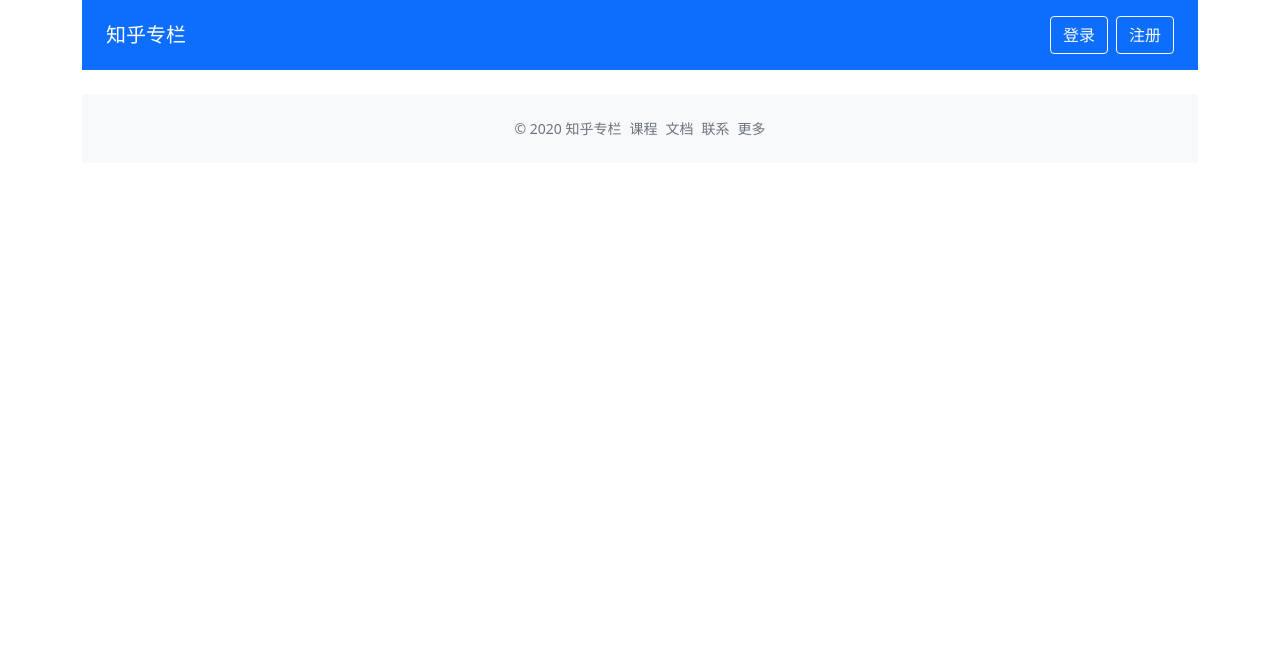
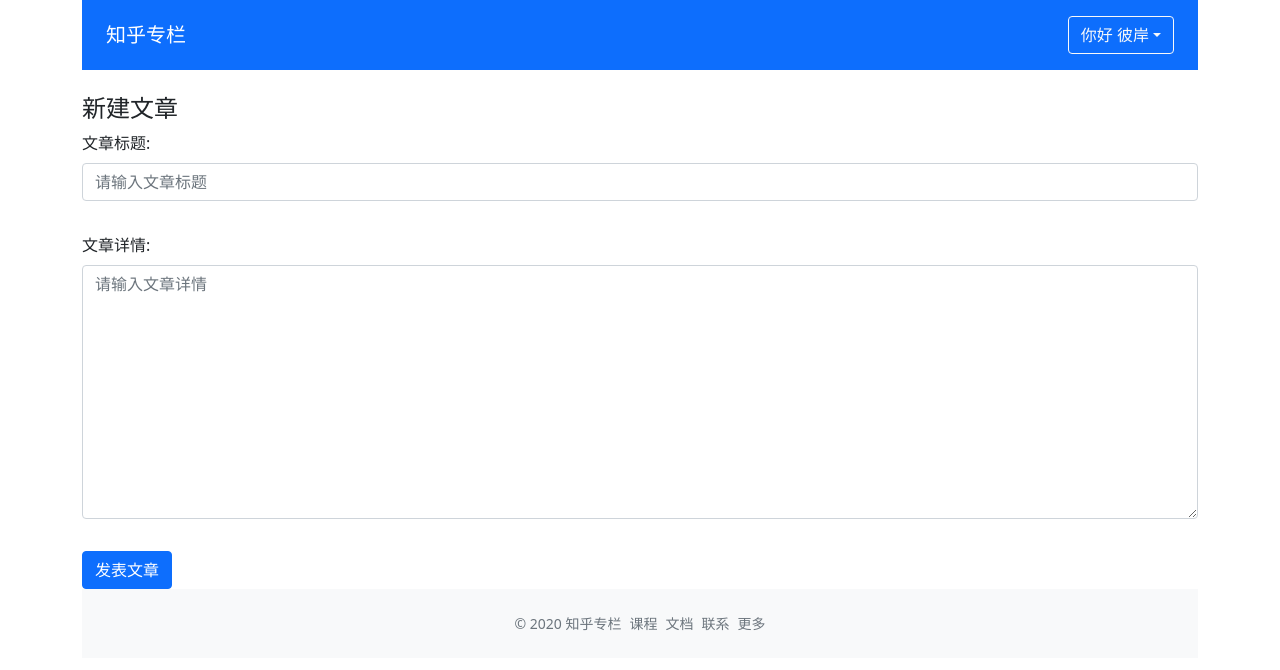
Before and after one commit to 2218675712/vue3-zhihu, a Vue app: page /create in a window 1280 px wide. Shown: the top 670 px of the page. Built offline with nearby package versions, Linux system fonts and the light colour scheme; the HTML template or start-up script is replaced by a standard one.

Commit message:
添加新建文章页面

```diff
--- a/src/components/GlobalHeader.vue
+++ b/src/components/GlobalHeader.vue
@@ -13,7 +13,7 @@
       <li class="list-inline-item">
         <drop-down :title="`你好 ${user.name}`">
           <drop-down-item>
-            <a href="#" class="dropdown-item">新建文章</a>
+            <router-link to="/create" class="dropdown-item">新建文章</router-link>
           </drop-down-item>
           <drop-down-item disabled>
             <a href="#" class="dropdown-item">编辑资料</a>
--- a/src/components/ValidateInput.vue
+++ b/src/components/ValidateInput.vue
@@ -1,13 +1,23 @@
 <template>
   <div class="validate-input-container pb-3">
     <input
+      v-if="tag!='textarea'"
       class="form-control"
       :class="{'is-invalid':inputRef.error}"
       v-model="inputRef.val"
       @input="updateValue"
       @blur="validateInput"
-      v-bind="$attrs">
-<!--    使用 v-bind 缩写来完成将所有非 prop attribute 应用于 input 元素而不是根 div 元素-->
+      v-bind="$attrs"/>
+    <textarea
+      v-else
+      class="form-control"
+      :class="{'is-invalid':inputRef.error}"
+      v-model="inputRef.val"
+      @input="updateValue"
+      @blur="validateInput"
+      v-bind="$attrs"
+      rows="10"></textarea>
+    <!--    使用 v-bind 缩写来完成将所有非 prop attribute 应用于 input 元素而不是根 div 元素-->
     <span
       v-if="inputRef.error"
       class="invalid-feedback">{{ inputRef.message }}</span>
@@ -15,23 +25,28 @@
 </template>
 
 <script lang="ts">
-import { defineComponent, PropType, reactive, onMounted } from 'vue'
+import { defineComponent, onMounted, PropType, reactive } from 'vue'
 import { emitter } from './ValidateForm.vue'
 
 const emailReg = /^[a-zA-Z0-9_-]+@[a-zA-Z0-9_-]+(\.[a-zA-Z0-9_-]+)+$/
 const passwordReg = /^(?=.*\d)(?=.*[a-z])(?=.*[A-Z]).{8,12}$/
 
 interface RuleProp {
-  type: 'required' | 'email'|'password';
+  type: 'required' | 'email' | 'password';
   message: string;
 }
 
 export type RulesProp = RuleProp[]
+export type TagType = 'input' | 'textarea'
 export default defineComponent({
   name: 'ValidateInput',
   props: {
     rules: Array as PropType<RulesProp>,
-    modelValue: String
+    modelValue: String,
+    tag: {
+      type: String as PropType<TagType>,
+      default: 'input'
+    }
   },
   // 禁用 Attribute 继承
   inheritAttrs: false,
--- a/src/router/index.ts
+++ b/src/router/index.ts
@@ -2,6 +2,7 @@
 import Home from '@/views/Home.vue'
 import Login from '@/views/Login.vue'
 import ColumnDetail from '@/views/ColumnDetail.vue'
+import CreatePost from '@/views/CreatePost.vue'
 
 const routes: Array<RouteRecordRaw> = [
   {
@@ -16,6 +17,10 @@
     path: '/column',
     name: 'column',
     component: ColumnDetail
+  }, {
+    path: '/create',
+    name: 'create',
+    component: CreatePost
   }
 ]
 
--- a/src/store/index.ts
+++ b/src/store/index.ts
@@ -1,10 +1,12 @@
 import { createStore } from 'vuex'
 import { ColumnProps, PostProps, testData, testPosts } from '@/testData'
+export { ColumnProps, PostProps } from '@/testData'
 
 interface UserProps {
   isLogin: boolean;
   name?: string;
   id?: number;
+  columnId: number;
 }
 
 export interface GlobalDataProps {
@@ -12,30 +14,40 @@
   posts: PostProps[];
   user: UserProps;
 }
-
+export const arrToObj = <T extends { id?: string }>(arr: Array<T>) => {
+  return arr.reduce((prev, current) => {
+    if (current.id) {
+      prev[current.id] = current
+    }
+    return prev
+  }, {} as { [key: string]: T })
+}
 export default createStore<GlobalDataProps>({
   state: {
     columns: testData,
     posts: testPosts,
     user: {
-      isLogin: false
+      isLogin: true,
+      name: '彼岸',
+      columnId: 1
     }
   },
   mutations: {
     login (state) {
       state.user = { ...state.user, isLogin: true, name: '彼岸' }
+    },
+    createPost (state, newPost) {
+      state.posts.push(newPost)
     }
   },
   getters: {
-    biggerColumnLen (state) {
-      return state.columns.filter(c => c.id > 2).length
-    },
+
     getColumnById: (state) => (id: number) => {
       return state.columns.find(c => c.id === id)
     },
 
     getPostsById: (state) => (cid: number) => {
-      return state.posts.find(post => post.columnId === cid)
+      return state.posts.filter(post => post.columnId === cid)
     }
 
   },
--- a/src/views/ColumnDetail.vue
+++ b/src/views/ColumnDetail.vue
@@ -19,11 +19,11 @@
 import { useRoute } from 'vue-router'
 
 import PostList from '@/views/PostList.vue'
-import { computed } from 'vue'
+import { computed, defineComponent } from 'vue'
 import { useStore } from 'vuex'
 import { GlobalDataProps } from '@/store'
 
-export default {
+export default defineComponent({
   name: 'ColumnDetail',
   components: { PostList },
   setup () {
@@ -38,7 +38,7 @@
       list
     }
   }
-}
+})
 </script>
 
 <style scoped>
--- /dev/null
+++ b/src/views/CreatePost.vue
@@ -0,0 +1,83 @@
+<template>
+<div class="create-post-page">
+<h4>新建文章</h4>
+  <validate-form @form-submit="onFormSubmit">
+    <div class="mb-3">
+      <label class="form-label">文章标题:</label>
+      <validate-input
+        :rules="titleRules"
+        v-model="titleVal"
+        placeholder="请输入文章标题"
+        type="text"></validate-input>
+    </div>
+    <div class="mb-3">
+      <label class="form-label">文章详情:</label>
+      <validate-input
+        :rules="contentRules"
+        v-model="contentVal"
+        placeholder="请输入文章详情"
+        type="text"
+        tag="textarea"
+      ></validate-input>
+    </div>
+
+    <template #submit>
+      <button class="btn btn-primary btn-large" >发表文章</button>
+    </template>
+  </validate-form>
+</div>
+</template>
+
+<script lang="ts">
+import { defineComponent, ref } from 'vue'
+import ValidateForm from '@/components/ValidateForm.vue'
+import ValidateInput, { RulesProp } from '@/components/ValidateInput.vue'
+import { useRouter } from 'vue-router'
+import { useStore } from 'vuex'
+import { GlobalDataProps, PostProps } from '@/store'
+export default defineComponent({
+  name: 'CreatePost',
+  components: { ValidateInput, ValidateForm },
+  setup () {
+    const titleVal = ref('')
+    const router = useRouter()
+    const store = useStore<GlobalDataProps>()
+    const titleRules: RulesProp = [{
+      type: 'required',
+      message: '文章标题不能为空'
+    }]
+    const contentVal = ref('')
+    const contentRules: RulesProp = [{
+      type: 'required',
+      message: '文章详情不能为空'
+    }]
+    const onFormSubmit = (result: boolean) => {
+      if (result) {
+        const { columnId } = store.state.user
+        if (columnId) {
+          const newPost: PostProps = {
+            id: new Date().getTime(),
+            title: titleVal.value,
+            content: contentVal.value,
+            columnId: columnId,
+            createdAt: new Date().toLocaleString()
+          }
+          store.commit('createPost', newPost)
+          router.push({ name: 'column', params: { id: columnId } })
+        }
+      }
+    }
+    return {
+      titleVal,
+      titleRules,
+      contentVal,
+      contentRules,
+      onFormSubmit
+    }
+  }
+})
+</script>
+
+<style scoped>
+
+</style>
--- a/src/views/Home.vue
+++ b/src/views/Home.vue
@@ -6,37 +6,34 @@
           <img src="../assets/callout.svg" alt="callout" class="w-50"/>
           <h2 class="font-weight-light">随心写作，自由表达</h2>
           <p>
-            <a href="#" class="btn btn-primary my-2">开始写文章</a>
+            <router-link to="/create" class="btn btn-primary my-2">开始写文章</router-link>
           </p>
         </div>
       </div>
     </section>
     <ColumnList :list="list"></ColumnList>
-    {{biggerColumnLen}}
   </div>
 </template>
 
 <script lang="ts">
-import { computed } from 'vue'
+import { computed, defineComponent } from 'vue'
 import ColumnList from '@/components/ColumnList.vue'
 import { useStore } from 'vuex'
 import { GlobalDataProps } from '@/store'
 
-export default {
+export default defineComponent({
   name: 'Home',
   setup () {
     const store = useStore<GlobalDataProps>()
     const list = computed(() => store.state.columns)
-    const biggerColumnLen = computed(() => store.getters.biggerColumnLen)
     return {
-      list,
-      biggerColumnLen
+      list
     }
   },
   components: {
     ColumnList
   }
-}
+})
 </script>
 
 <style scoped>
--- a/src/views/Login.vue
+++ b/src/views/Login.vue
@@ -27,12 +27,12 @@
 </template>
 
 <script lang="ts">
-import { ref } from 'vue'
+import { ref, defineComponent } from 'vue'
 import { useRouter } from 'vue-router'
 import ValidateInput, { RulesProp } from '@/components/ValidateInput.vue'
 import ValidateForm from '@/components/ValidateForm.vue'
 import { useStore } from 'vuex'
-export default {
+export default defineComponent({
   name: 'Login',
 
   setup () {
@@ -70,7 +70,7 @@
     ValidateForm,
     ValidateInput
   }
-}
+})
 </script>
 
 <style scoped>
```
Also changed, not shown: src/views/PostList.vue (+4 -4 lines).
